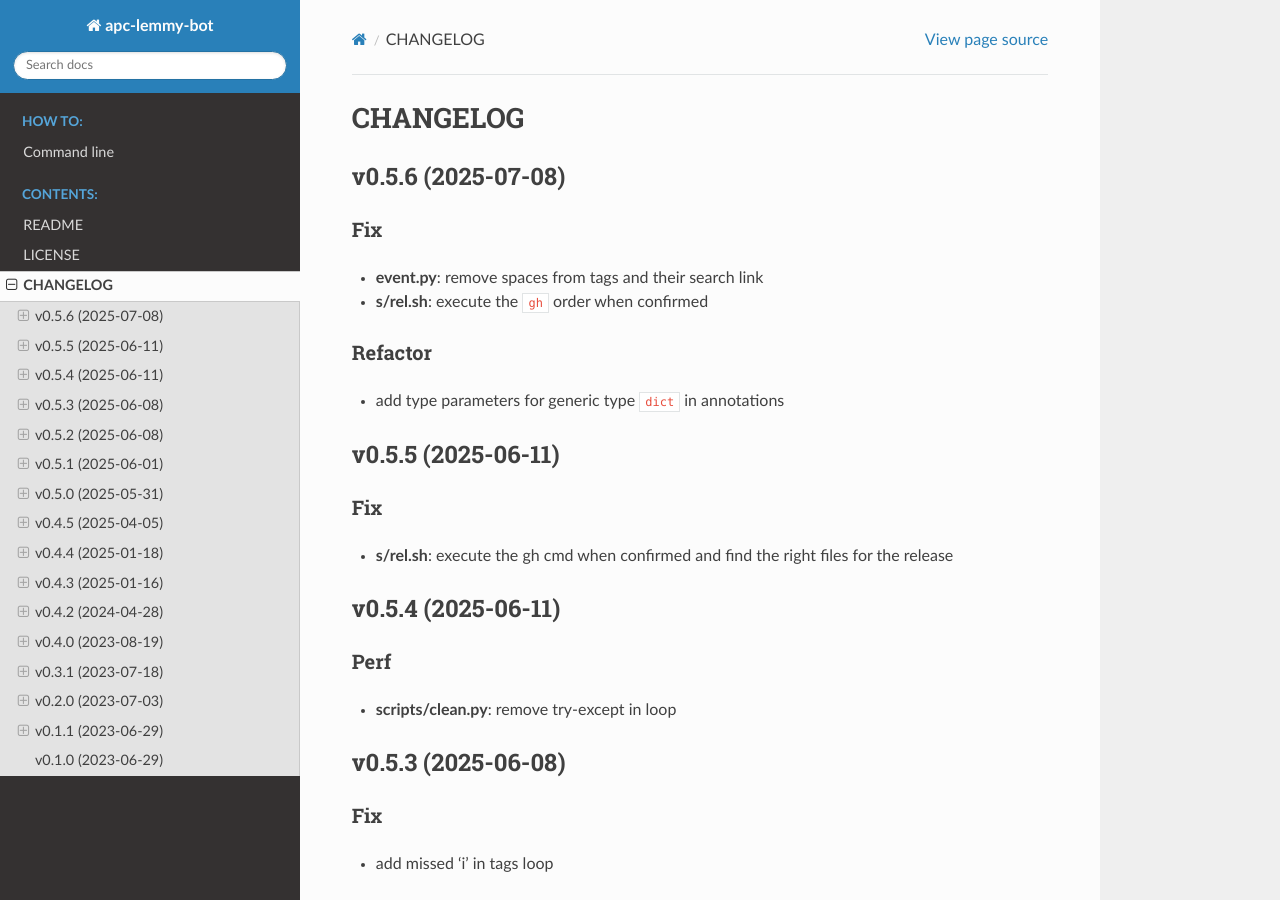
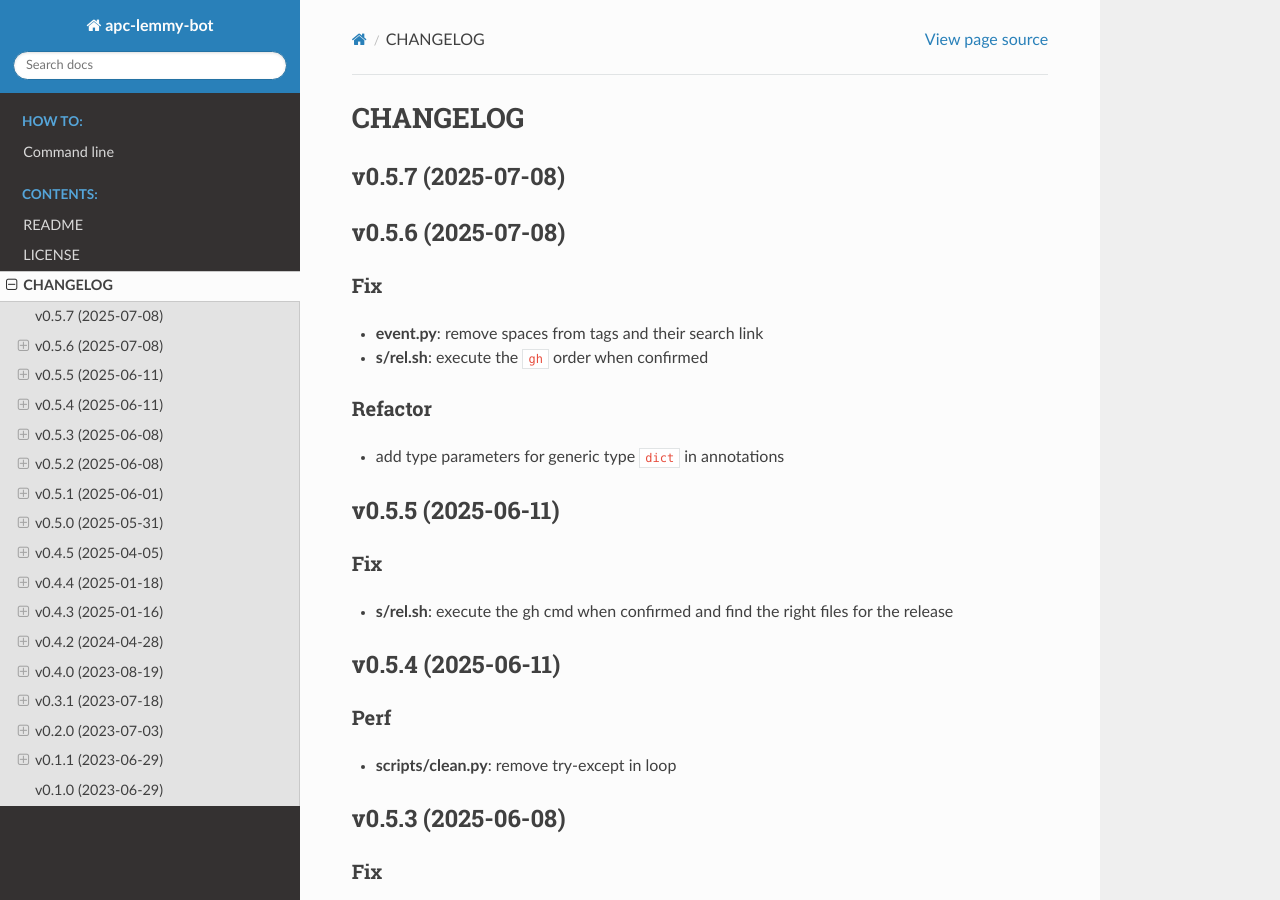
Before and after one commit to carlesmu/apc-lemmy-bot, a Sphinx documentation site: the page built from docs/source/changelog.rst, in a window 1280 px wide and 900 px high. Built offline with Sphinx 7.4.7 and the Read the Docs theme 3.1.0, drawn with Linux system fonts in a browser that asks for light colours.

Commit message:
bump: version 0.5.6 → 0.5.7

```diff
--- a/CHANGELOG.md
+++ b/CHANGELOG.md
@@ -1,3 +1,5 @@
+## v0.5.7 (2025-07-08)
+
 ## v0.5.6 (2025-07-08)
 
 ### Fix
--- a/apc_lemmy_bot/__init__.py
+++ b/apc_lemmy_bot/__init__.py
@@ -17,7 +17,7 @@
 from dataclasses import dataclass
 
 __app__: str = "apc_lemmy_bot"
-__version__: str = "0.5.6"
+__version__: str = "0.5.7"
 
 LEMMY_MAX_TITLE_LENGTH: int = 199
 
--- a/docs/source/conf.py
+++ b/docs/source/conf.py
@@ -26,7 +26,7 @@
 project = "apc-lemmy-bot"
 project_copyright = "2023-2025, Carles Muñoz Gorriz"
 author = "Carles Muñoz Gorriz"
-release = "0.5.6"
+release = "0.5.7"
 
 # ----------------------------------------------------------------------------
 # -- General configuration ---------------------------------------------------
--- a/pyproject.toml
+++ b/pyproject.toml
@@ -1,7 +1,7 @@
 [project]
 # Used by cx_Freeze
 name = "apc-lemmy-bot"
-version = "0.5.6"
+version = "0.5.7"
 description = "Post supabase events to a Lemmy instance or show them."
 maintainers = [
     {name="Carles Muñoz Gorriz", email="carlesmu@internautas.org"}
```
